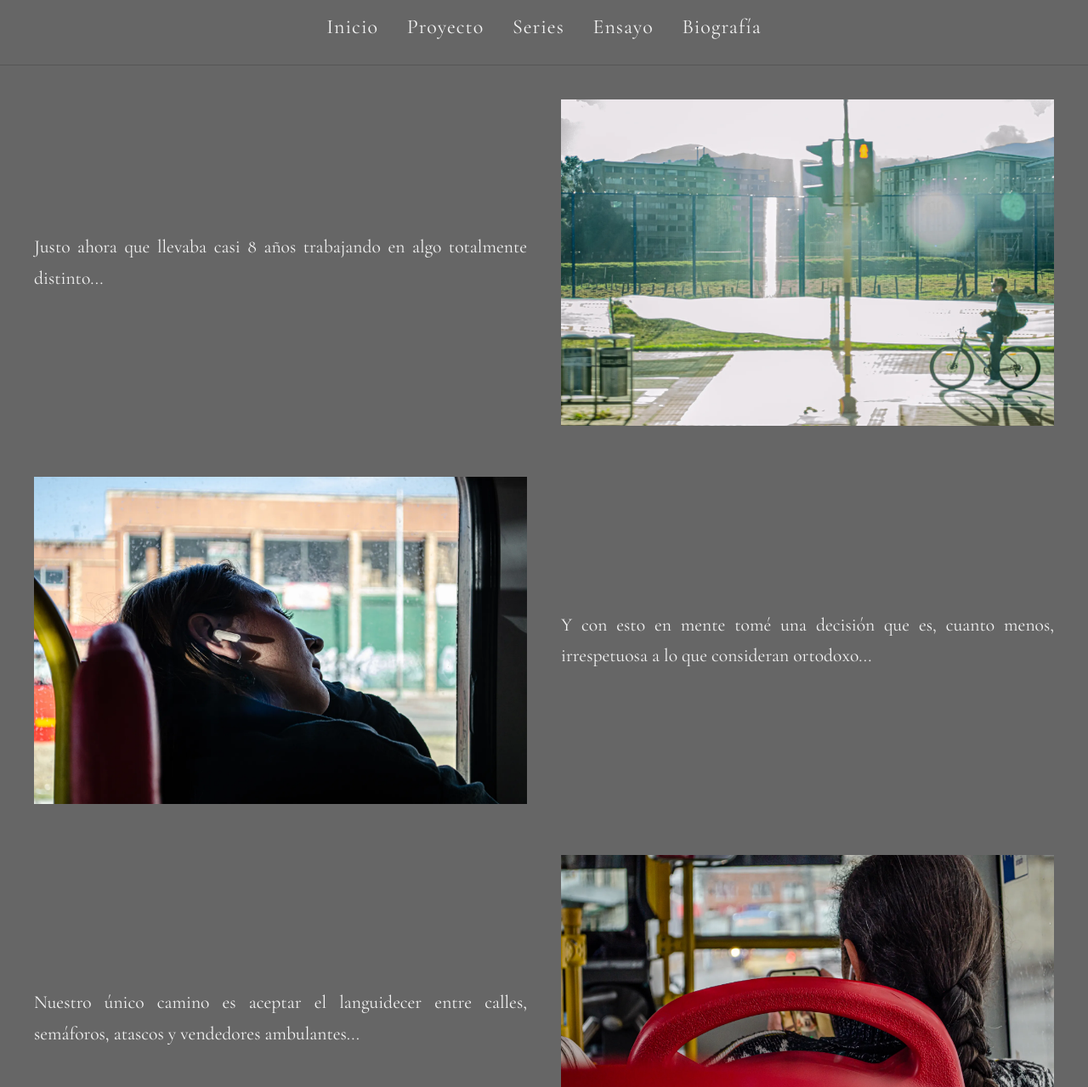
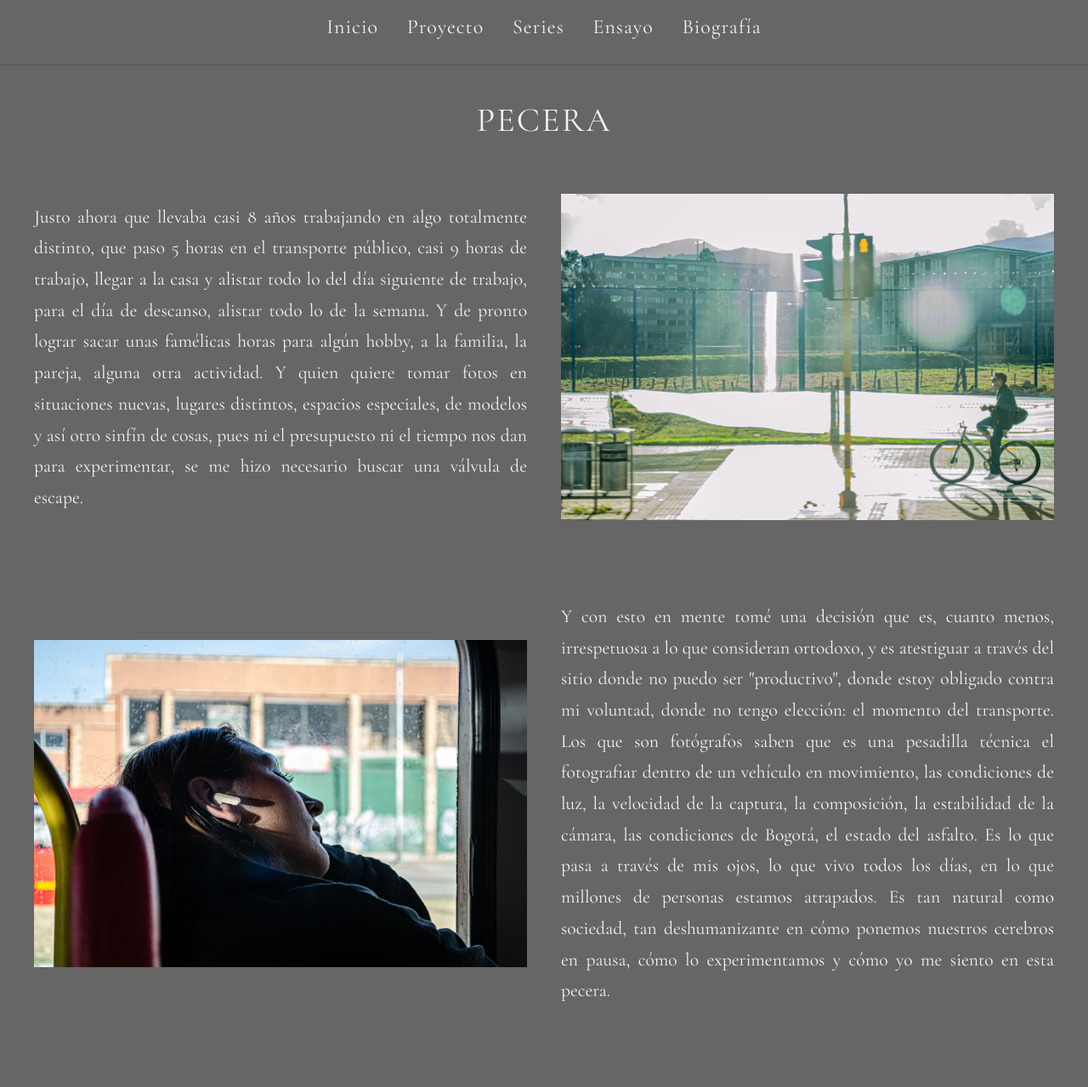
Before and after one commit to muyingeniosoalejandro-stack/portafolio-fotografia, a plain HTML site: page pecera.html in a window 1280 px wide. Shown: the part 121-1400 px from the top of the page at 85% size. Drawn offline with nearby package versions, Linux system fonts and the light colour scheme.

Commit message:
Update pecera.html

```diff
--- a/pecera.html
+++ b/pecera.html
@@ -8,6 +8,7 @@
         @import url('https://fonts.googleapis.com/css2?family=Cormorant+Garamond:wght@400;600&display=swap');
         body { background-color: #666666; color: #f2f2f2; font-family: 'Cormorant Garamond', Georgia, serif; margin: 0; padding: 0; }
         h1.nombre-sitio { text-align: center; font-size: 3.5rem; font-weight: 400; letter-spacing: 3px; margin: 50px 0 10px 0; }
+        h2.titulo-seccion { text-align: center; font-size: 2.5rem; font-weight: 400; margin: 0 0 50px 0; letter-spacing: 2px; }
         nav { text-align: center; padding: 10px 0 30px 0; border-bottom: 1px solid #555; margin-bottom: 40px; }
         nav a { color: #f2f2f2; text-decoration: none; margin: 0 15px; font-size: 1.5rem; letter-spacing: 1px; }
         nav a:hover { color: #bbbbbb; }
@@ -22,13 +23,11 @@
         .foto-item:hover img { transform: scale(1.02); }
         .firma-flotante { position: absolute; bottom: 20px; right: 20px; color: #ffffff; font-family: 'Cormorant Garamond', serif; font-size: 18px; letter-spacing: 1px; opacity: 0; transition: opacity 0.4s ease; pointer-events: none; text-shadow: 1px 1px 4px rgba(0,0,0,0.7); }
         .foto-item:hover .firma-flotante { opacity: 1; }
-        /* LIGHTBOX */
         .lightbox { display: none; position: fixed; z-index: 999; left: 0; top: 0; width: 100%; height: 100%; background-color: rgba(30,30,30,0.95); text-align: center; }
         .lightbox img { max-height: 90vh; max-width: 90vw; margin-top: 5vh; object-fit: contain; }
         .lightbox-cerrar { position: absolute; top: 20px; right: 40px; color: #f2f2f2; font-size: 40px; cursor: pointer; user-select: none; }
         .lightbox-prev, .lightbox-next { cursor: pointer; position: absolute; top: 50%; padding: 16px; margin-top: -30px; color: #f2f2f2; font-weight: bold; font-size: 40px; transition: 0.3s; user-select: none; }
-        .lightbox-prev { left: 20px; }
-        .lightbox-next { right: 20px; }
+        .lightbox-prev { left: 20px; } .lightbox-next { right: 20px; }
         .lightbox-prev:hover, .lightbox-next:hover, .lightbox-cerrar:hover { color: #999; }
         @media (max-width: 768px) { .fila-revista, .fila-inversa, .fila-doble-foto { flex-direction: column; gap: 20px; margin-bottom: 40px; } }
     </style>
@@ -43,16 +42,19 @@
         <a href="biografia.html">Biografía</a>
     </nav>
     <div class="contenedor-revista">
+
+        <h2 class="titulo-seccion">PECERA</h2>
+
         <div class="fila-revista">
-            <div class="bloque-texto"><p>Justo ahora que llevaba casi 8 años trabajando en algo totalmente distinto...</p></div>
+            <div class="bloque-texto"><p>Justo ahora que llevaba casi 8 años trabajando en algo totalmente distinto, que paso 5 horas en el transporte público, casi 9 horas de trabajo, llegar a la casa y alistar todo lo del día siguiente de trabajo, para el día de descanso, alistar todo lo de la semana. Y de pronto lograr sacar unas famélicas horas para algún hobby, a la familia, la pareja, alguna otra actividad. Y quien quiere tomar fotos en situaciones nuevas, lugares distintos, espacios especiales, de modelos y así otro sinfín de cosas, pues ni el presupuesto ni el tiempo nos dan para experimentar, se me hizo necesario buscar una válvula de escape.</p></div>
             <div class="bloque-foto foto-item"><img src="PECERA/pecera-01.webp" alt="Pecera"><div class="firma-flotante">Alejandro Gallegos</div></div>
         </div>
         <div class="fila-revista fila-inversa">
-            <div class="bloque-texto"><p>Y con esto en mente tomé una decisión que es, cuanto menos, irrespetuosa a lo que consideran ortodoxo...</p></div>
+            <div class="bloque-texto"><p>Y con esto en mente tomé una decisión que es, cuanto menos, irrespetuosa a lo que consideran ortodoxo, y es atestiguar a través del sitio donde no puedo ser "productivo", donde estoy obligado contra mi voluntad, donde no tengo elección: el momento del transporte. Los que son fotógrafos saben que es una pesadilla técnica el fotografiar dentro de un vehículo en movimiento, las condiciones de luz, la velocidad de la captura, la composición, la estabilidad de la cámara, las condiciones de Bogotá, el estado del asfalto. Es lo que pasa a través de mis ojos, lo que vivo todos los días, en lo que millones de personas estamos atrapados. Es tan natural como sociedad, tan deshumanizante en cómo ponemos nuestros cerebros en pausa, cómo lo experimentamos y cómo yo me siento en esta pecera.</p></div>
             <div class="bloque-foto foto-item"><img src="PECERA/pecera-02.webp" alt="Pecera"><div class="firma-flotante">Alejandro Gallegos</div></div>
         </div>
         <div class="fila-revista">
-            <div class="bloque-texto"><p>Nuestro único camino es aceptar el languidecer entre calles, semáforos, atascos y vendedores ambulantes...</p></div>
+            <div class="bloque-texto"><p>Nuestro único camino es aceptar el languidecer entre calles, semáforos, atascos y vendedores ambulantes. Pues la forma encuentra sus métodos, los métodos podrían dar salida: si no es física, que sea mental. Sufro cuando veo mis fotos en una pantalla, creo que les hace falta más definición, que me equivoqué en la composición, que me ubiqué mal, que está movida... en fin, una cantidad de decisiones mal ejecutadas me estaban volviendo loco, y esto fue lo que me hizo abrazar la idea de "buscar la imperfección", que cualquier resultado es algo así como auténtico, espontáneo, pero que a su vez es exigente técnicamente casi como ningún otro. Es una ruleta. No sé qué me depara cada metro recorrido y el pobre ángulo que me da la ventanilla del transporte público. Y esto es aún más emocionante: el estar atento.</p></div>
             <div class="bloque-foto foto-item"><img src="PECERA/pecera-03.webp" alt="Pecera"><div class="firma-flotante">Alejandro Gallegos</div></div>
         </div>
         <div class="fila-doble-foto">
@@ -142,10 +144,7 @@
         let indexActual = 0; let imagenesGaleria = [];
         window.addEventListener('DOMContentLoaded', () => {
             const imgs = document.querySelectorAll('.foto-item img');
-            imgs.forEach((img, index) => {
-                imagenesGaleria.push(img.src);
-                img.onclick = () => abrirLightbox(index);
-            });
+            imgs.forEach((img, index) => { imagenesGaleria.push(img.src); img.onclick = () => abrirLightbox(index); });
         });
         function abrirLightbox(index) { indexActual = index; document.getElementById('lightbox').style.display = 'block'; document.getElementById('lightbox-img').src = imagenesGaleria[indexActual]; }
         function cerrarLightbox() { document.getElementById('lightbox').style.display = 'none'; }
```
